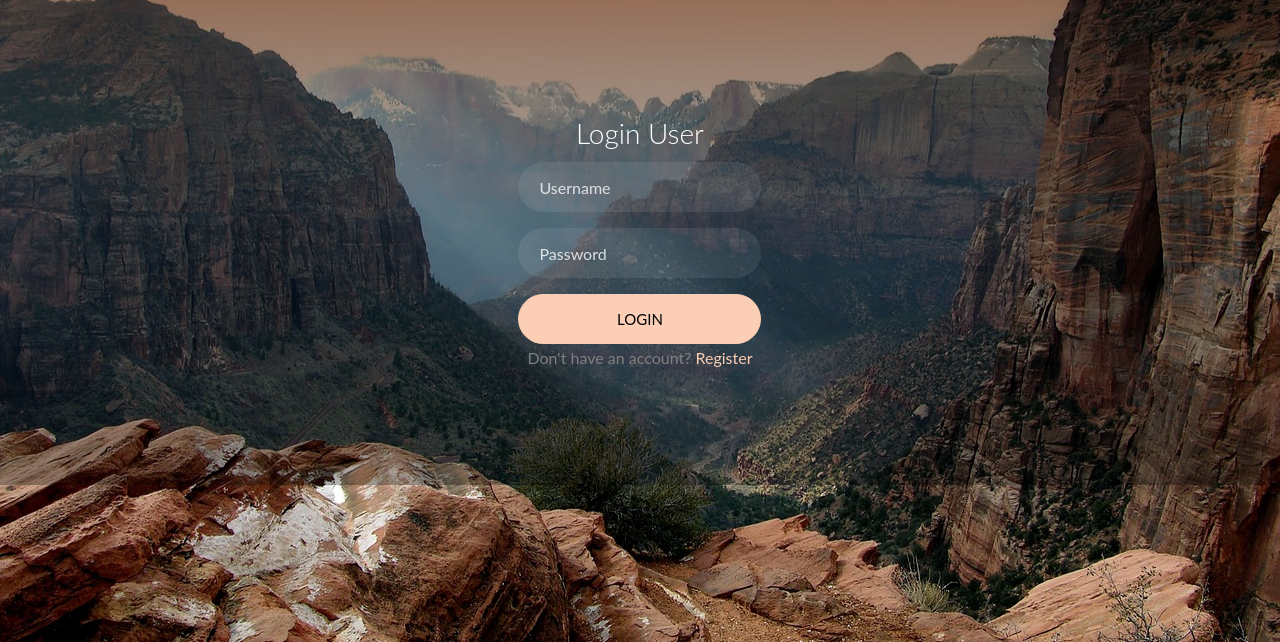
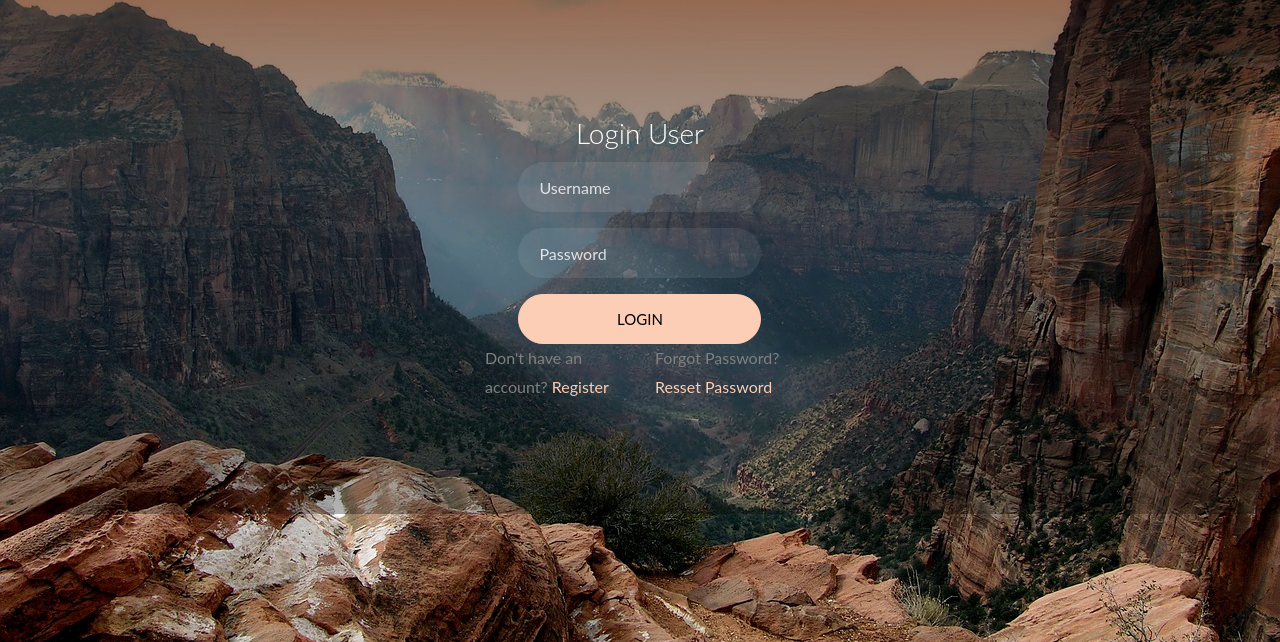
Before and after one commit to parisa-rangavar/Social-, a Django app: page /account/login/ in a window 1280 px wide. Shown: the top 642 px of the page. Run offline with Django 4.2, Linux system fonts and the light colour scheme; some libraries are stand-ins or nearby versions.

Commit message:
hinzufugen password vergessen in login.html

```diff
--- a/account/templates/account/login.html
+++ b/account/templates/account/login.html
@@ -60,16 +60,36 @@
             </div>
 
 
+
             <div class="container">
+                   <div class="row">
+                    <div class="col-md-6">
                         <div class="photo-container">
                             <span>Don't have an account?</span>
                             <a class="mb-4 text-center" href="{% url 'account:user_register' %}">Register</a>
                         </div>
                     </div>
+                    <div class="col-md-6">
+                        <div class="photo-container">
+                            <span>Forgot Password?</span>
+                            <a class="mb-4 text-center" href="{% url 'account:reset_password' %}">Resset Password</a>
+                        </div>
+                    </div>
+                </div>
+                </div>
+            </div>
+
+{#//for inside container#}
+{#                     <div class="photo-container">#}
+{#                            <span>Don't have an account?</span>#}
+{#                            <a class="mb-4 text-center" href="{% url 'account:user_register' %}">Register</a>#}
+{#                    </div>#}
+{#                     <div class="photo-container">#}
+{#                            <span>Do you forgot your Password?</span>#}
+{#                            <a class="mb-4 text-center" href="{% url 'account:reset_password' %}">Password vergessen?</a>#}
+{#                    </div>#}
 
 
-
-        </div>
 
 
             {#    </div>#}
@@ -81,6 +101,7 @@
             {#            <input type="submit" value="Login" >#}
             {#        </form>#}
             {#    </div>#}
+
 
     </div>
 
```
Lines whose indentation alone changed are shown as unchanged.
